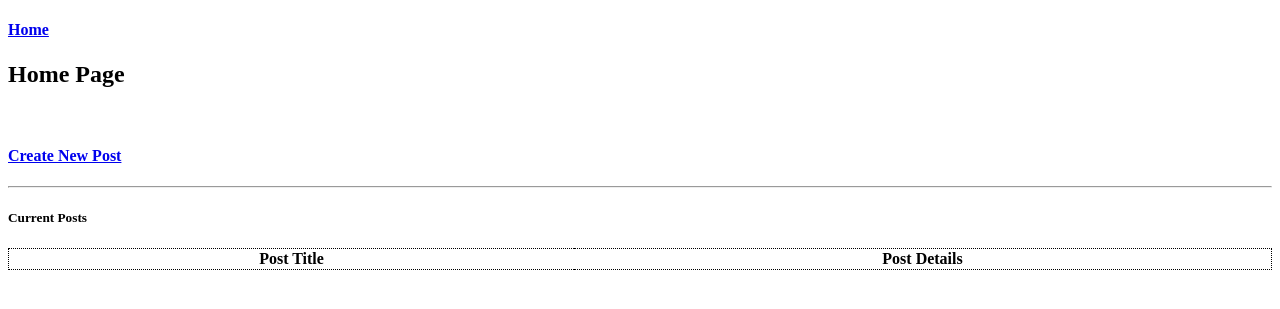
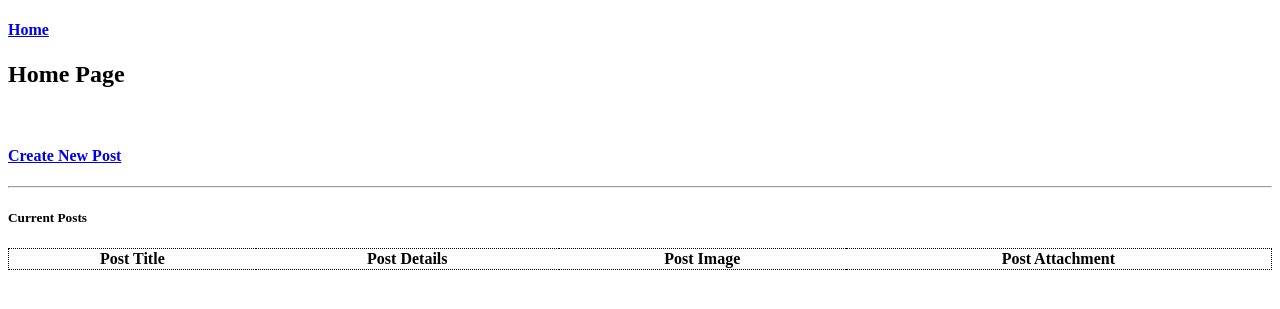
Before and after one commit to spirovskib/proto_app, a Django app: page / in a window 1280 px wide. Shown: the top 309 px of the page. Run offline with Django 3.2, Linux system fonts and the light colour scheme; data that the repository does not hold is empty.

```diff
--- a/templates/home.html
+++ b/templates/home.html
@@ -15,12 +15,19 @@
     <tr style="border:1px dotted black; border-collapse:collapse">
         <th>Post Title</th>
         <th>Post Details</th>
+        <th>Post Image</th>
+        <th>Post Attachment</th>
     </tr>
         {% for i in posts %}
     <tr style="border:1px dotted black; border-collapse:collapse">
         <td><a href="view/{{ i.post_url }}">{{i.post_title}}</a></td>
         <td>{{i.post_details}}</td>
+        <td><img src={{i.post_image_1.url}}/></td>
+        {% if i.post_attachment %}
+            <td><a href="{{i.post_attachment.url}}">{{i.post_attachment.name}}</a></td>
+        {% endif %}
     </tr>
+
     {% endfor %}
 </table>
 
--- a/templates/view.html
+++ b/templates/view.html
@@ -17,7 +17,7 @@
     <p>{{post.post_details}}</p>
     <p>
         {% if post.post_attachment %}
-            <a href="{{post.post_attachment.url}}">{{post.post_attachment.url}}</a>
+            <a href="{{post.post_attachment.url}}">{{post.post_attachment.name}}</a>
         {% endif %}
     </p>
     <p>
```
